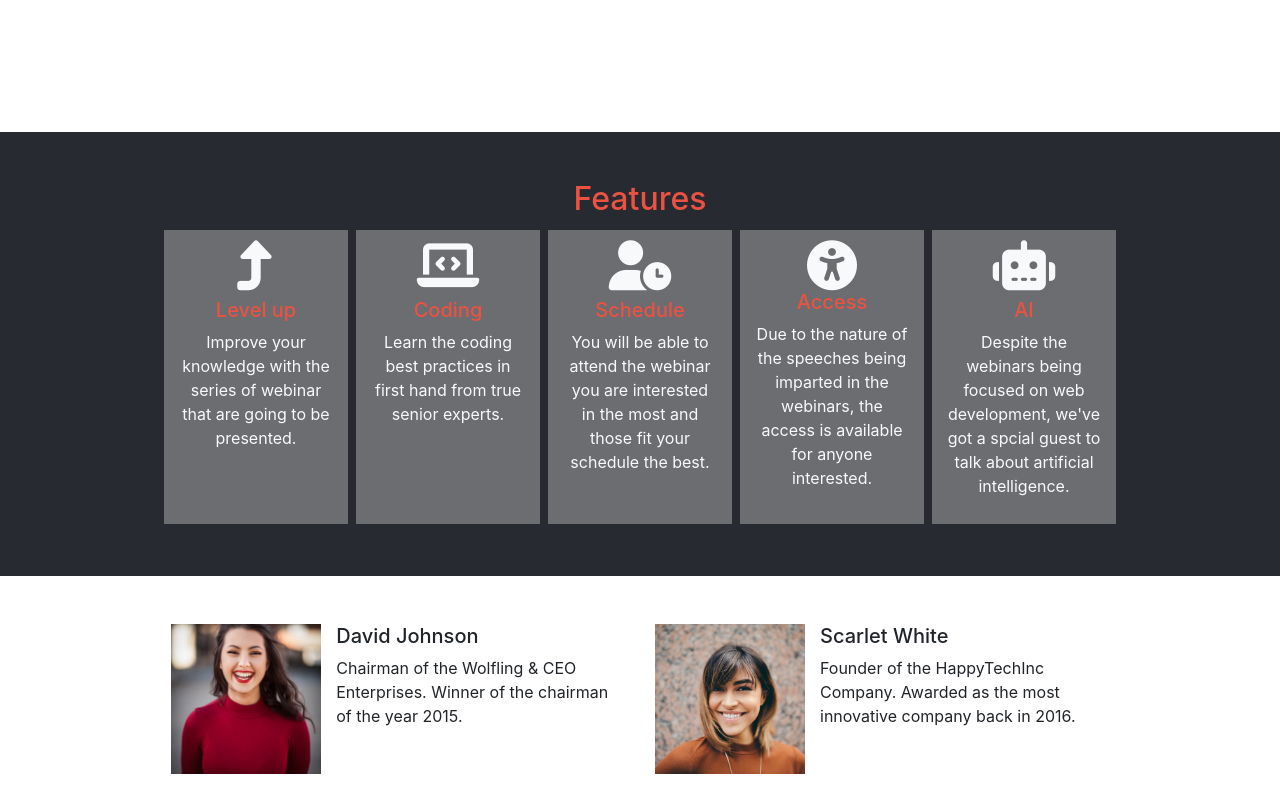
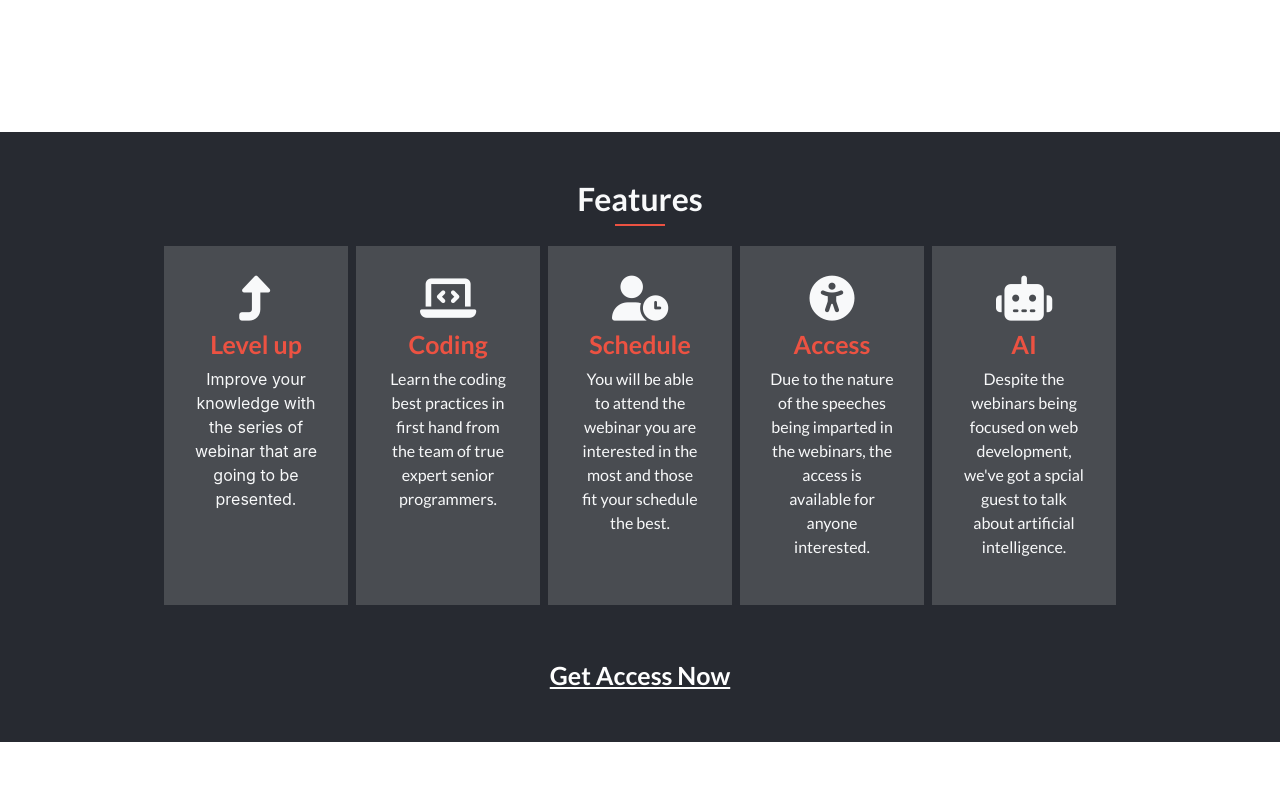
Before and after one commit to alvp01/webinar-page, a plain HTML site: page index.html in a window 1280 px wide. Shown: the part 860-1647 px from the top of the page. Drawn offline with nearby package versions, Linux system fonts and the light colour scheme.

Commit message:
Finish the features info section

```diff
--- a/index.html
+++ b/index.html
@@ -54,46 +54,47 @@
       </div>
     </div>
     <div class="box-size main-program-container py-5 section-padding-x d-flex flex-row flex-wrap w-100 justify-content-center align-items-center bg-black">
-      <div class="w-100 text-center">
-        <h2 class="color-orange">Features</h2>
+      <div class="w-100 text-center mb-3 title-border">
+        <h2 class="text-light font-lato font-weight-bold">Features</h2>
       </div>
-      <div class="w-100 d-flex flex-row flex-row flex-wrap box-size">
-        <div class="info-box box-size p-1">
-          <div class="h-100 w-100 gray-bg-trns d-flex inner-info-box overflow-hidden">
-            <i class="fas fa-level-up-alt mr-2 mr-lg-0 mb-lg-2 info-icon text-light"></i>
-            <h3 class="color-orange mr-2 mr-lg-0 mb-lg-2 info-title">Level up</h3>
-            <p class="text-break text-light info-paragraph">Improve your knowledge with the series of webinar that are going to be presented.</p>
+      <div class="w-100 d-flex flex-row flex-row flex-wrap box-size mb-5">
+        <div class="info-box box-size p-1 d-flex">
+          <div class="h-100 w-100 gray-bg-trns inner-info-box overflow-hidden">
+            <i class="fas fa-level-up-alt mb-2 info-icon text-light"></i>
+            <h3 class="color-orange mb-2 info-title font-lato font-weight-bold">Level up</h3>
+            <p class="text-break text-light info-paragraph d-flex">Improve your knowledge with the series of webinar that are going to be presented.</p>
           </div>
         </div>
-        <div class="info-box box-size p-1">
-          <div class="h-100 w-100 gray-bg-trns d-flex inner-info-box overflow-hidden">
-            <i class="fas fa-laptop-code mr-2 mr-lg-0 mb-lg-2 info-icon text-light"></i>
-            <h3 class="color-orange mr-2 mr-lg-0 mb-lg-2 info-title">Coding</h3>
-            <p class="text-break text-light info-paragraph">Learn the coding best practices in first hand from true senior experts.</p>
+        <div class="info-box box-size p-1 d-flex">
+          <div class="h-100 w-100 gray-bg-trns inner-info-box overflow-hidden">
+            <i class="fas fa-laptop-code mb-2 info-icon text-light"></i>
+            <h3 class="color-orange mb-2 info-title font-lato font-weight-bold">Coding</h3>
+            <p class="text-break text-light info-paragraph font-lato d-flex">Learn the coding best practices in first hand from the team of true expert senior programmers.</p>
           </div>
         </div>
-        <div class="info-box box-size p-1">
-          <div class="h-100 w-100 gray-bg-trns d-flex inner-info-box overflow-hidden">
-            <i class="fas fa-user-clock mr-2 mr-lg-0 mb-lg-2 info-icon text-light"></i>
-            <h3 class="color-orange mr-2 mr-lg-0 mb-lg-2 info-title">Schedule</h3>
-            <p class="text-break text-light info-paragraph">You will be able to attend the webinar you are interested in the most and those fit your schedule the best.</p>
+        <div class="info-box box-size p-1 d-flex">
+          <div class="h-100 w-100 gray-bg-trns inner-info-box overflow-hidden">
+            <i class="fas fa-user-clock mb-2 info-icon text-light"></i>
+            <h3 class="color-orange mb-2 info-title font-lato font-weight-bold">Schedule</h3>
+            <p class="text-break text-light info-paragraph font-lato d-flex">You will be able to attend the webinar you are interested in the most and those fit your schedule the best.</p>
           </div>
         </div>
-        <div class="info-box box-size p-1">
-          <div class="h-100 w-100 gray-bg-trns d-flex inner-info-box overflow-hidden">
-            <i class="fas fa-universal-access mr-2 mr-lg-0 info-icon text-light"></i>
-            <h3 class="color-orange mr-2 mr-lg-0 mb-lg-2 info-title">Access</h3>
-            <p class="text-break text-light info-paragraph">Due to the nature of the speeches being imparted in the webinars, the access is available for anyone interested.</p>
+        <div class="info-box box-size p-1 d-flex">
+          <div class="h-100 w-100 gray-bg-trns inner-info-box overflow-hidden">
+            <i class="fas fa-universal-access mb-2 info-icon text-light"></i>
+            <h3 class="color-orange mb-2 info-title font-lato font-weight-bold">Access</h3>
+            <p class="text-break text-light info-paragraph font-lato d-flex">Due to the nature of the speeches being imparted in the webinars, the access is available for anyone interested.</p>
           </div>
         </div>
-        <div class="info-box box-size p-1">
-          <div class="h-100 w-100 gray-bg-trns d-flex inner-info-box overflow-hidden">
-            <i class="fas fa-robot mr-2 mr-lg-0 mb-lg-2 info-icon text-light"></i>
-            <h3 class="color-orange mr-2 mr-lg-0 mb-lg-2 info-title">AI</h3>
-            <p class="text-break text-light info-paragraph">Despite the webinars being focused on web development, we've got a spcial guest to talk about artificial intelligence.</p>
+        <div class="info-box box-size p-1 d-flex">
+          <div class="h-100 w-100 gray-bg-trns inner-info-box overflow-hidden">
+            <i class="fas fa-robot mb-2 info-icon text-light"></i>
+            <h3 class="color-orange mb-2 info-title font-lato font-weight-bold">AI</h3>
+            <p class="text-break text-light info-paragraph font-lato d-flex">Despite the webinars being focused on web development, we've got a spcial guest to talk about artificial intelligence.</p>
           </div>
         </div>
       </div>
+      <a href="#" class="info-link font-lato font-weight-bold">Get Access Now</a>
     </div>
     <div class="container-fluid py-5">
       <div class="row justify-content-center section-padding-x">
--- a/style.css
+++ b/style.css
@@ -69,6 +69,7 @@
   padding-bottom: 20px;
 }
 
+/* Index main section classes */
 .main-hading-size { font-size: auto; }
 
 .secondary-heading-size { font-size: auto; }
@@ -117,16 +118,53 @@
 /* Info boxes classes */
 .main-program-container {
   --info-box-width: 100%;
-  --direction: row;
+  --direction: column;
   --content-justify: space-between;
   --content-align: center;
-  --text-alignment: left;
-  --inner-box-padding: 10px 15px;
+  --text-alignment: center;
+  --inner-box-padding: 20px 20px;
 }
 
-.info-paragraph { width: 50ch; }
+.info-paragraph { width: auto; }
 
-.info-title { font-size: 20px; }
+.info-title { font-size: 25px; }
+
+.title-border { position: relative; }
+
+.title-border::after {
+  background-color: #ec5242;
+  bottom: 0;
+  content: '';
+  display: block;
+  height: 2px;
+  left: 50%;
+  position: absolute;
+  transform: translate(-50%, 0);
+  width: 50px;
+}
+
+.info-icon { font-size: 35px; }
+
+.info-link {
+  color: white;
+  background-color: #ec5242;
+  padding: 20px 30px;
+  text-decoration: none;
+  font-size: 25px;
+}
+
+.info-link:hover {
+  color: white;
+  text-decoration: none;
+}
+
+@media (min-width: 768px) {
+  .info-link {
+    text-decoration: underline;
+    padding: 0;
+    background-color: rgba(211, 211, 211, 0);
+  }
+}
 
 @media (min-width: 1024px) {
   .main-program-container {
@@ -135,25 +173,27 @@
     --content-justify: start;
     --content-align: center;
     --text-alignment: center;
-    --inner-box-padding: 10px 15px;
+    --inner-box-padding: 30px 30px;
   }
 
   .info-paragraph { width: auto; }
+
+  .info-icon { font-size: 45px; }
 }
 
 .info-box { width: var(--info-box-width); }
 
 .inner-info-box {
+  display: flex;
+  flex-grow: 1;
+  flex-shrink: 1;
   flex-direction: var(--direction);
   justify-content: var(--content-justify);
   align-items: var(--content-align);
   text-align: var(--text-alignment);
   padding: var(--inner-box-padding);
 }
-
-.gray-bg-trns { background-color: rgba(211, 211, 211, 0.4); }
-
-.info-icon { font-size: 50px; }
+.gray-bg-trns { background-color: rgba(211, 211, 211, 0.2); }
 
 /* Speakers classes */
 .person-img {
```
